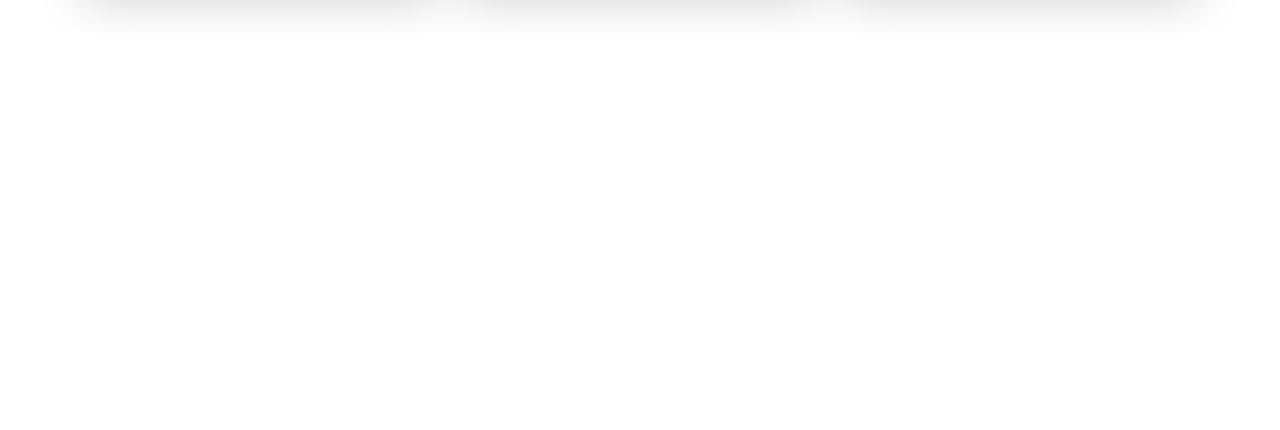
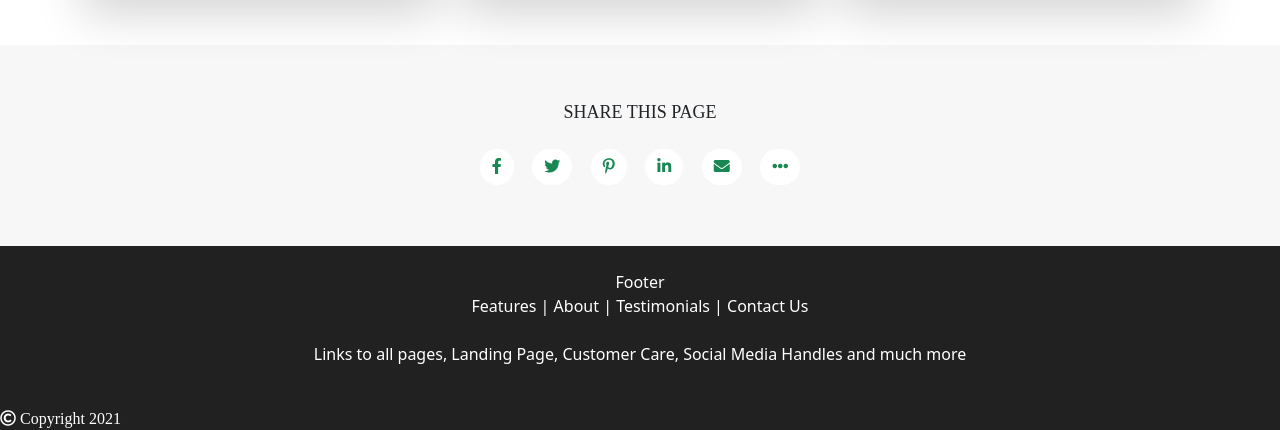
Before and after one commit to Nisarg6502/tech_ninjas_frontend_hack21, a plain HTML site: page Landing Page/kronos_landing_page.html in a window 1280 px wide. Shown: the part 1929-2359 px from the top of the page. Before the commit the page ends 1962 px from the top, so only its background shows below. Drawn offline with nearby package versions, Linux system fonts and the light colour scheme; a web font is replaced by a local one.

Commit message:
Footer version 1 pushed

```diff
--- a/Landing Page/kronos_landing_page.css
+++ b/Landing Page/kronos_landing_page.css
@@ -14,3 +14,26 @@
 /* body{
     background-color: tomato;
 } */
+
+.share {
+    font-size: large;
+    text-align: center;
+    font-family: Arbutus;
+    background-color: #F7F7F7;
+}
+
+.btn {
+    margin: 7px;
+    border: none;
+    border-radius: 100px;
+    background-color: white;
+}
+
+.footer {
+    background-color: #212121;
+    color: white;
+}
+
+.links {
+    text-align: center;
+}
--- a/Landing Page/kronos_landing_page.html
+++ b/Landing Page/kronos_landing_page.html
@@ -11,6 +11,9 @@
     <link href="https://cdn.jsdelivr.net/npm/bootstrap@5.0.2/dist/css/bootstrap.min.css" rel="stylesheet"
         integrity="sha384-EVSTQN3/azprG1Anm3QDgpJLIm9Nao0Yz1ztcQTwFspd3yD65VohhpuuCOmLASjC" crossorigin="anonymous">
     <link rel="stylesheet" href="kronos_landing_page.css">
+
+    <!--Arbutus Font-->
+    <link href='https://fonts.googleapis.com/css?family=Arbutus' rel='stylesheet'>
     <title>Landing Page</title>
 </head>
 
@@ -349,6 +352,46 @@
         </div>
     </div>
 
+    <!--FOOTER-->
+
+    <!--Main div-->
+    <div class="main">
+        <div class="share">
+            <br><br>
+            <p>SHARE THIS PAGE</p>
+            <!--Icons-->
+            <div class="icons">
+                <button type="button" class="btn btn-outline-success" title="Share this page on Facebook New tab"><i
+                        class="fab fa-facebook-f"></i></button>
+                <button type="button" class="btn btn-outline-success" title="Share this page on Twitter New tab"><i
+                        class="fab fa-twitter"></i></button>
+                <button type="button" class="btn btn-outline-success" title="Share this page on Pinterest New tab"><i
+                        class="fab fa-pinterest-p"></i></button>
+                <button type="button" class="btn btn-outline-success" title="Share this page on Linkedin New tab"><i
+                        class="fab fa-linkedin-in"></i></button>
+                <button type="button" class="btn btn-outline-success" title="Share this page on Email New tab"><i
+                        class="fa fa-envelope"></i></button>
+                <button type="button" class="btn btn-outline-success" title="View more social networks"><i
+                        class="fas fa-ellipsis-h"></i></button>
+                <br><br><br>
+            </div>
+        </div>
+
+        <div class="footer">
+            <div class="links">
+                <br>
+                <p>Footer <br> Features | About | Testimonials | Contact Us <br><br> Links to all pages, Landing Page,
+                    Customer Care, Social Media Handles and much more</p>
+            </div>
+            <!--Footer-->
+            <footer>
+                <br>
+                <i class="far fa-copyright"> Copyright 2021</i>
+            </footer>
+        </div>
+    </div>
+
+
     <script src="https://cdn.jsdelivr.net/npm/@popperjs/core@2.9.2/dist/umd/popper.min.js"
         integrity="sha384-IQsoLXl5PILFhosVNubq5LC7Qb9DXgDA9i+tQ8Zj3iwWAwPtgFTxbJ8NT4GN1R8p"
         crossorigin="anonymous"></script>
```
